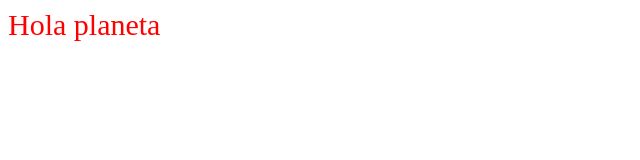
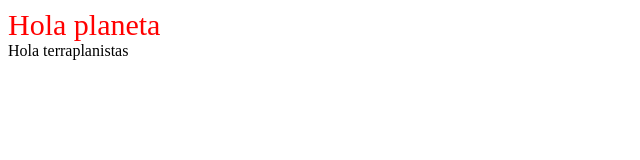
Before and after one commit to pabloApoca/Fundamentos-de-VueJS-3, a plain HTML site: page 16-Style Binding/index.html in a window 1280 px wide. Shown: the whole page, without its empty margins (0-640 px from the left). Drawn offline with nearby package versions, Linux system fonts and the light colour scheme.

Commit message:
Se agrego la clase Style binding formateado

```diff
--- a/16-Style Binding/index.html
+++ b/16-Style Binding/index.html
@@ -1,11 +1,13 @@
 <!DOCTYPE html>
 <html lang="en">
+
 <head>
   <meta charset="UTF-8">
   <meta http-equiv="X-UA-Compatible" content="IE=edge">
   <meta name="viewport" content="width=device-width, initial-scale=1.0">
   <title>Base</title>
 </head>
+
 <body>
   <!--Sintaxis del objeto
 
@@ -15,6 +17,7 @@
   <div id="app">
     <!--<div :style="{ color: activeColor, fontSize: fontSize + 'px' }"></div>-->
     <div :style="[styleObject]">Hola planeta</div>
+    <div :style="{ display: ['-webkit-box', '-ms-flexbox', 'flex'] }">Hola terraplanistas</div>
   </div>
 
 
@@ -44,4 +47,5 @@ data() {
   </script>
 
 </body>
+
 </html>
```
Lines whose indentation alone changed are shown as unchanged.
